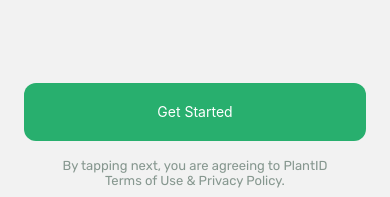
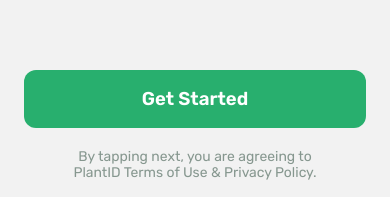
Before and after one commit to korayerdem89/PlantApp, a React Native app: screen /OnboardingScreens in a window 390 px wide. Shown: the part 644-841 px from the top of the page. Built offline with nearby package versions, Linux system fonts and the light colour scheme; what react-native-status-bar-height would draw is missing.

Commit message:
time to add indicator

```diff
--- a/src/components/ButtonComponent.js
+++ b/src/components/ButtonComponent.js
@@ -1,7 +1,7 @@
 import React from "react";
-import { Pressable, Text, StyleSheet, Dimensions } from "react-native";
-
-const { height, width } = Dimensions.get("window");
+import { Pressable, StyleSheet, Dimensions } from "react-native";
+import TextComponent from "./TextComponent";
+const { width } = Dimensions.get("window");
 
 const ButtonComponent = ({ onPress, title, style }) => {
   return (
@@ -10,7 +10,9 @@ const ButtonComponent = ({ onPress, title, style }) => {
       onPress={onPress}
       android_ripple={{ color: "white" }}
     >
-      <Text style={styles.text}>{title}</Text>
+      <TextComponent size="s" textStyle="semibold" style={styles.text}>
+        {title}
+      </TextComponent>
     </Pressable>
   );
 };
@@ -18,8 +20,8 @@ const ButtonComponent = ({ onPress, title, style }) => {
 const styles = StyleSheet.create({
   button: {
     backgroundColor: "#28AF6E",
-    paddingVertical: 0.024 * height,
-    borderRadius: width < 380 ? 11 : 12,
+    paddingVertical: 18,
+    borderRadius: width < 380 ? 10 : 12,
   },
   text: {
     color: "white",
--- a/src/components/TextComponent.js
+++ b/src/components/TextComponent.js
@@ -11,10 +11,10 @@ const TextComponent = ({ size, textStyle, children, style }) => {
   //responsive fontsize
   switch (size) {
     case "xs":
-      fontSize = diag * 0.014;
+      fontSize = diag * 0.015;
       break;
     case "s":
-      fontSize = diag * 0.018;
+      fontSize = diag * 0.02;
       break;
     case "m":
       fontSize = diag * 0.023;
--- a/src/screens/onboardingScreens/OnboardingScreens.js
+++ b/src/screens/onboardingScreens/OnboardingScreens.js
@@ -11,7 +11,7 @@ import ButtonComponent from "../../components/ButtonComponent";
 import TextComponent from "../../components/TextComponent";
 import { colors } from "../../constants/theme";
 
-const { width, height } = Dimensions.get("window");
+const { width } = Dimensions.get("window");
 
 const backgroundImageData = [
   { bg: require("../../../assets/OnboardingBackgrounds/getStarted_bg.png") },
@@ -70,12 +70,12 @@ const OnboardingScreens = () => {
           title="Get Started"
           onPress={handlePress}
         />
-        {
+        <View style={styles.bottomTextOrIndicator}>
           <TextComponent size="xs" textStyle="light" style={styles.legalText}>
             By tapping next, you are agreeing to PlantID Terms of Use & Privacy
             Policy.
           </TextComponent>
-        }
+        </View>
       </View>
     </View>
   );
@@ -99,16 +99,21 @@ const styles = StyleSheet.create({
     position: "absolute",
     width: "100%",
     paddingHorizontal: 24,
-    bottom: 12.5,
+    bottom: 20,
     alignItems: "center",
   },
   button: {
     width: "100%",
   },
   legalText: {
-    marginTop: 17,
     color: colors.legalTextColor,
     textAlign: "center",
+  },
+  bottomTextOrIndicator: {
+    flex: 1,
+    alignItems: "center",
+    justifyContent: "center",
     width: "80%",
+    marginTop: 20,
   },
 });
```
